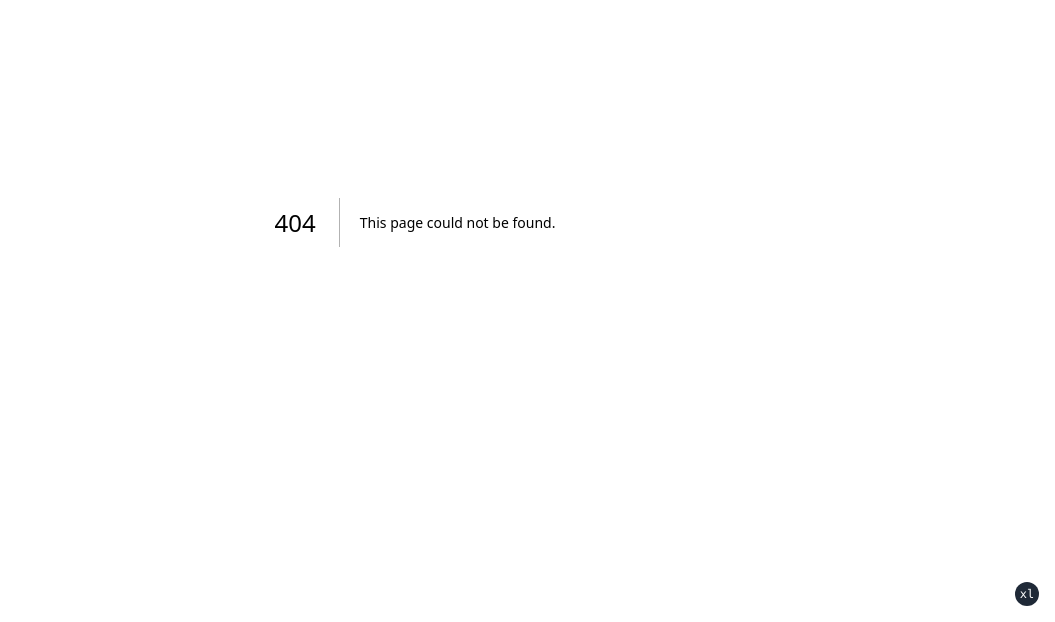
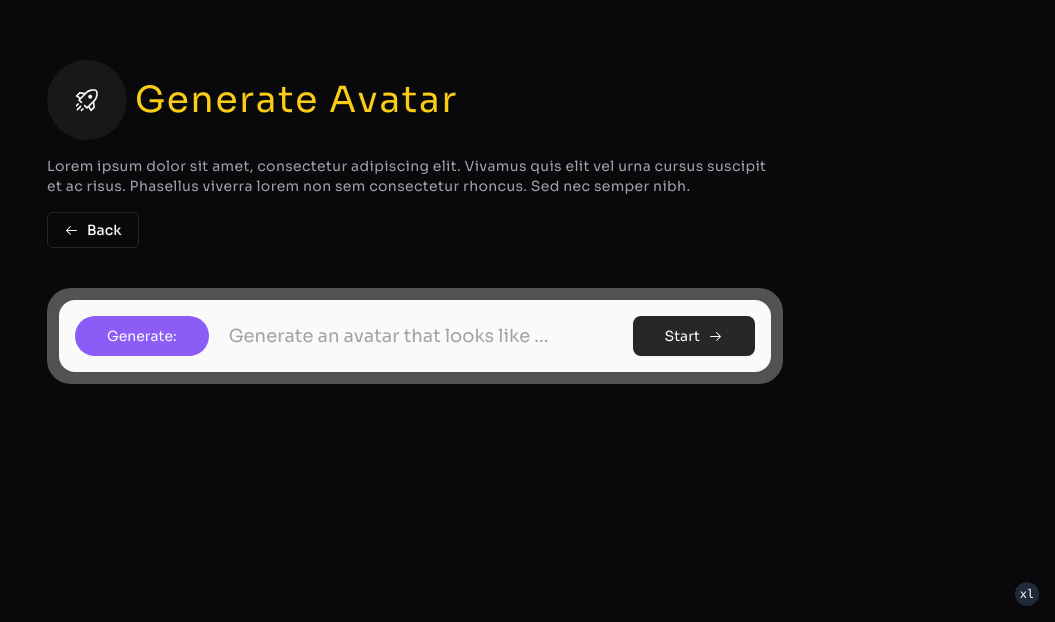
Before and after one commit to hiteshmeta85/sih2023-web, a Next.js app: page /video-generation/generate-avatar in a window 1280 px wide. Before the commit this address had no page. Shown: the part 178-800 px from the top of the page, without its empty margins (225-1280 px from the left). Built offline with nearby package versions, Linux system fonts and the light colour scheme.

Commit message:
Update Prompt Input

```diff
--- a/src/components/prompt-input.tsx
+++ b/src/components/prompt-input.tsx
@@ -14,7 +14,11 @@ const FormSchema = z.object({
   }),
 });
 
-export function PromptInput() {
+export function PromptInput({
+  placeholder = "Enter a prompt",
+}: {
+  placeholder?: string;
+}) {
   const form = useForm<z.infer<typeof FormSchema>>({
     resolver: zodResolver(FormSchema),
   });
@@ -33,7 +37,7 @@ export function PromptInput() {
   return (
     <Form {...form}>
       <form onSubmit={form.handleSubmit(onSubmit)}>
-        <div className="mx-auto max-w-screen-md rounded-3xl bg-primary/30 p-3">
+        <div className="mx-auto max-w-screen-md transform rounded-3xl bg-primary/30 p-3 transition-all duration-300 focus-within:bg-gradient-to-r focus-within:from-violet-500 focus-within:to-blue-500">
           <div className="flex items-center gap-2 rounded-2xl bg-primary p-4">
             <div className="inline-flex h-10 items-center justify-center rounded-full bg-violet-500 px-8 text-sm">
               Generate:
@@ -45,7 +49,7 @@ export function PromptInput() {
                 <FormItem className="flex-1">
                   <FormControl>
                     <Input
-                      placeholder={"Enter a prompt"}
+                      placeholder={placeholder}
                       className="w-full flex-1 border-none bg-primary text-lg text-background shadow-none focus-visible:ring-0 focus-visible:ring-primary focus-visible:ring-offset-0"
                       autoComplete="off"
                       {...field}
--- /dev/null
+++ b/src/pages/video-generation/generate-avatar.tsx
@@ -0,0 +1,40 @@
+import { Button } from "@/components/ui/button";
+import { ArrowLeftIcon, RocketIcon } from "@radix-ui/react-icons";
+import { useRouter } from "next/router";
+import { PromptInput } from "@/components/prompt-input";
+
+export default function GenerateAvatar() {
+  const router = useRouter();
+
+  return (
+    <div className="container flex min-h-screen max-w-screen-md flex-col items-center justify-center p-4">
+      <div>
+        <div className="space-y-4">
+          <div className="flex items-center gap-2">
+            <p className="flex h-20 w-20 items-center justify-center rounded-full bg-primary-foreground text-4xl">
+              <RocketIcon className="h-6 w-6" />
+            </p>
+            <h2 className="text-4xl tracking-wider text-yellow-400">
+              Generate Avatar
+            </h2>
+          </div>
+          <p className="max-w-screen-md text-sm tracking-wide text-muted-foreground">
+            Lorem ipsum dolor sit amet, consectetur adipiscing elit. Vivamus
+            quis elit vel urna cursus suscipit et ac risus. Phasellus viverra
+            lorem non sem consectetur rhoncus. Sed nec semper nibh.
+          </p>
+          <Button type="button" variant="outline" onClick={() => router.back()}>
+            <>
+              <ArrowLeftIcon className="mr-2" />
+              Back
+            </>
+          </Button>
+        </div>
+
+        <div className="mt-10">
+          <PromptInput placeholder={"Generate an avatar that looks like ..."} />
+        </div>
+      </div>
+    </div>
+  );
+}
--- a/src/pages/video-generation/select-avatar.tsx
+++ b/src/pages/video-generation/select-avatar.tsx
@@ -3,8 +3,10 @@ import { Button } from "@/components/ui/button";
 import { useState } from "react";
 import Image from "next/image";
 import { ArrowRightIcon } from "@radix-ui/react-icons";
+import { useRouter } from "next/router";
 
 export default function SelectDuration() {
+  const router = useRouter();
   const [currentAvatar, setCurrentAvatar] = useState(AVATAR_OPTIONS[0]);
 
   return (
@@ -24,7 +26,11 @@ export default function SelectDuration() {
             quis elit vel urna cursus suscipit et ac risus. Phasellus viverra
             lorem non sem consectetur rhoncus. Sed nec semper nibh.
           </p>
-          <Button type="button" variant="outline">
+          <Button
+            type="button"
+            variant="outline"
+            onClick={() => router.push("/video-generation/generate-avatar")}
+          >
             <>
               Generate Avatar
               <ArrowRightIcon className="ml-2" />
```
